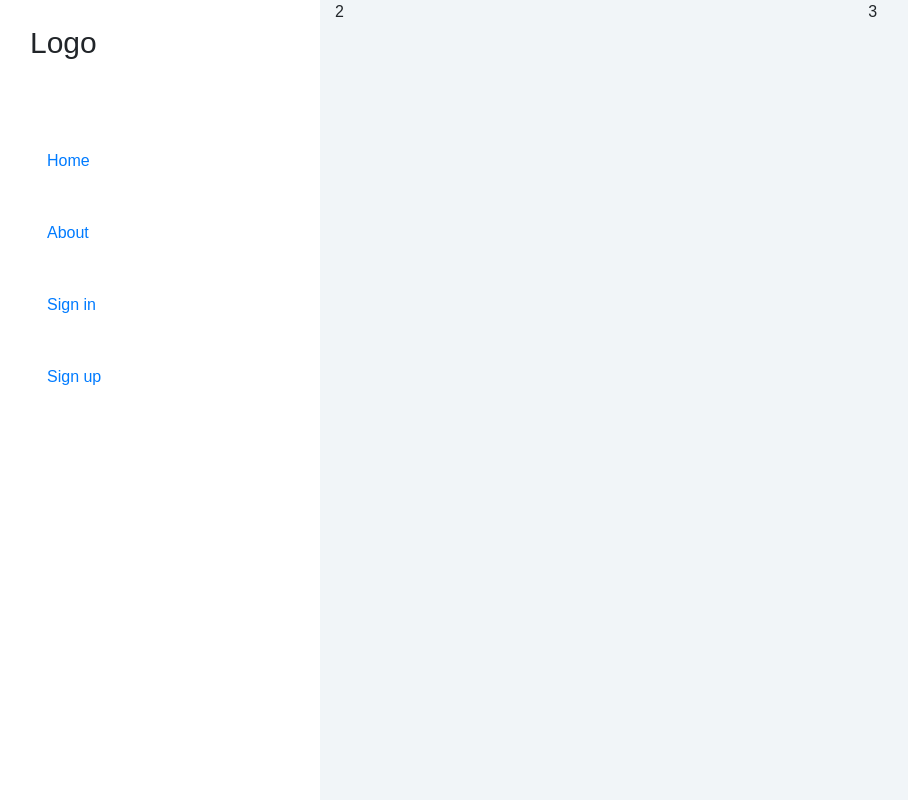
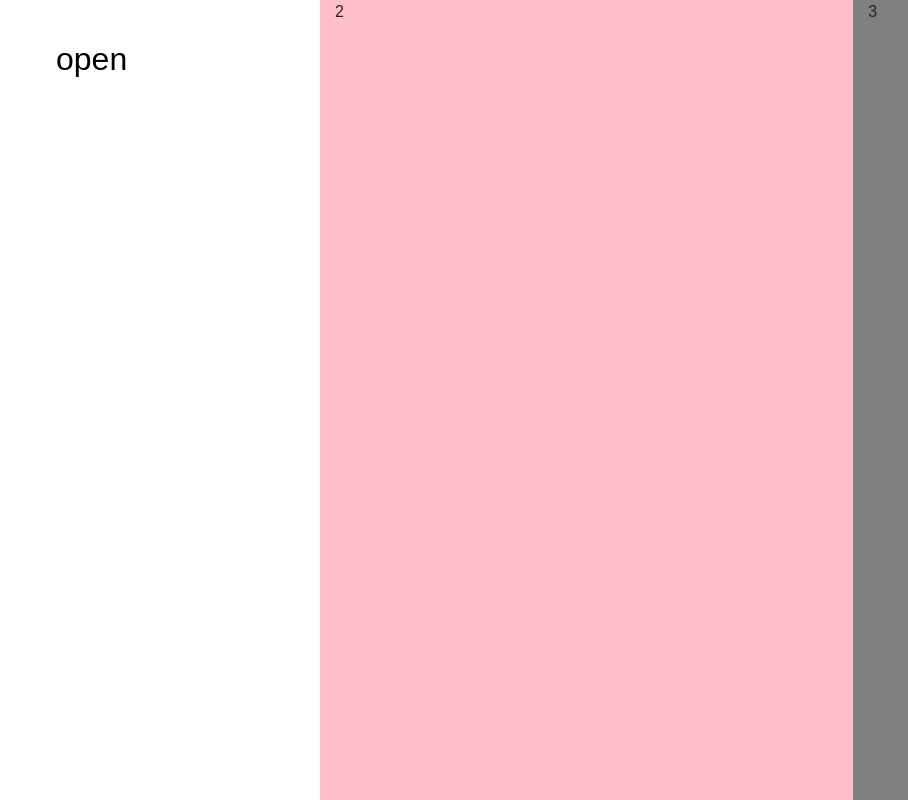
Before and after one commit to hashim222/p5-coding-library, a React (Create React App) app: page / in a window 1280 px wide. Shown: the whole page, without its empty margins (0-908 px from the left). Built offline with nearby package versions, Linux system fonts and the light colour scheme.

Commit message:
Toggle functionality added to the side navbar

```diff
--- a/src/App.js
+++ b/src/App.js
@@ -1,20 +1,19 @@
 import { Container, Row, Col } from "react-bootstrap";
 import styles from "./App.module.css";
-import SideNavBar from "./components/NavBar";
+import SideNavBar from "./components/SideNavBar";
+import Home from "./components/ShowNavBar";
 
 function App() {
   return (
     <div className={styles.App}>
       <Container fluid>
         <Row>
-          <Col
-            lg={3}
-            className={`${styles.NavBarBgColor} d-none d-lg-block`}
-          >
+          <Col lg={3} className={`${styles.NavBarBgColor}`}>
+            <Home />
             <SideNavBar />
           </Col>
-          <Col lg={5}>2</Col>
-          <Col lg={4}>3</Col>
+          <Col lg={5} style={{backgroundColor:'pink'}}>2</Col>
+          <Col lg={4} style={{backgroundColor:'grey'}}>3</Col>
         </Row>
       </Container>
     </div>
--- /dev/null
+++ b/src/components/ShowNavBar.js
@@ -0,0 +1,16 @@
+import React from "react";
+import { useGlobalContext } from "./context";
+import styles from "../styles/ShowNavBar.module.css";
+
+const Home = () => {
+  const { openSidebar } = useGlobalContext();
+  return (
+    <main className={styles.ContextNavBarHeight}>
+      <button onClick={openSidebar} className={styles.SidebarToggle}>
+        open
+      </button>
+    </main>
+  );
+};
+
+export default Home;
--- a/src/components/NavBar.js
+++ b/src/components/SideNavBar.js
@@ -1,12 +1,29 @@
 import React from "react";
 import { Nav } from "react-bootstrap";
 import styles from "../styles/SideNavBar.module.css";
+import { useGlobalContext } from "./context";
 
 const SideNavBar = () => {
+  const { isSidebarOpen, closeSidebar } = useGlobalContext();
+
   return (
-    <div className={`${styles.SideNavbarHeight}`}>
+    <div
+      className={`${
+        isSidebarOpen
+          ? `${styles.Sidebar} ${styles.ShowSidebar}`
+          : `${styles.Sidebar}`
+      }`}
+    >
+      <div className={styles.SidebarHeader}>
+        <button className={styles.CloseBtn} onClick={closeSidebar}>
+          close
+        </button>
+      </div>
       <div className={styles.SiteLogo}>Logo</div>
-      <Nav defaultActiveKey="/home" className={`${styles.NavLinkHeader} flex-column`}>
+      <Nav
+        defaultActiveKey="/home"
+        className={`${styles.NavLinkHeader} flex-column`}
+      >
         <Nav.Link href="/home">
           <div>Home</div>
         </Nav.Link>
--- /dev/null
+++ b/src/components/context.js
@@ -0,0 +1,32 @@
+import React, { useState, useContext } from 'react';
+
+const AppContext = React.createContext();
+
+const AppProvider = ({ children }) => {
+  const [isSidebarOpen, setIsSidebarOpen] = useState(false);
+
+  const openSidebar = () => {
+    setIsSidebarOpen(true);
+  };
+  const closeSidebar = () => {
+    setIsSidebarOpen(false);
+  };
+
+  return (
+    <AppContext.Provider
+      value={{
+        isSidebarOpen,
+        openSidebar,
+        closeSidebar,
+      }}
+    >
+      {children}
+    </AppContext.Provider>
+  );
+};
+
+export const useGlobalContext = () => {
+  return useContext(AppContext);
+};
+
+export { AppContext, AppProvider };
--- a/src/index.js
+++ b/src/index.js
@@ -1,14 +1,17 @@
-import React from 'react';
-import ReactDOM from 'react-dom';
-import './index.css';
-import App from './App';
-import reportWebVitals from './reportWebVitals';
+import React from "react";
+import ReactDOM from "react-dom";
+import "./index.css";
+import App from "./App";
+import reportWebVitals from "./reportWebVitals";
+import { AppProvider } from "./components/context";
 
 ReactDOM.render(
   <React.StrictMode>
-    <App />
+    <AppProvider>
+      <App />
+    </AppProvider>
   </React.StrictMode>,
-  document.getElementById('root')
+  document.getElementById("root")
 );
 
 // If you want to start measuring performance in your app, pass a function
--- /dev/null
+++ b/src/styles/ShowNavBar.module.css
@@ -0,0 +1,16 @@
+.ContextNavBarHeight {
+  min-height: 100vh;
+}
+
+.SidebarToggle {
+  background-color: aqua;
+  position: fixed;
+  top: 2rem;
+  left: 3rem;
+  font-size: 2rem;
+  background: transparent;
+  border-color: transparent;
+  transition: all 0.3s linear;
+  cursor: pointer;
+  animation: bounce 2s ease-in-out infinite;
+}
--- a/src/styles/SideNavBar.module.css
+++ b/src/styles/SideNavBar.module.css
@@ -1,7 +1,3 @@
-.SideNavbarHeight {
-  min-height: 100vh;
-}
-
 .SiteLogo {
   padding: 20px 15px 20px 15px;
   margin-bottom: 40px;
@@ -12,3 +8,66 @@
   padding: 8px;
   margin: 8px;
 }
+
+@keyframes bounce {
+  0% {
+    transform: scale(1);
+  }
+  50% {
+    transform: scale(1.5);
+  }
+  100% {
+    transform: scale(1);
+  }
+}
+
+/*
+===============
+Sidebar
+===============
+*/
+.SidebarHeader {
+  display: flex;
+  justify-content: space-between;
+  align-items: center;
+  padding: 1rem 1.5rem;
+}
+.CloseBtn {
+  font-size: 1.75rem;
+  background: transparent;
+  border-color: transparent;
+  color: var(--clr-primary-5);
+  transition: all 0.3s linear;
+  cursor: pointer;
+  color: var(--clr-red-dark);
+  margin-top: 0.2rem;
+}
+.CloseBtn:hover {
+  color: var(--clr-red-light);
+}
+.Logo {
+  justify-self: center;
+  height: 40px;
+}
+
+.Sidebar {
+  position: fixed;
+  top: 0;
+  left: 0;
+  width: 100%;
+  height: 100%;
+  background-color: #fff;
+  grid-template-rows: auto 1fr auto;
+  row-gap: 1rem;
+  box-shadow: var(--clr-red-dark);
+  transition: all 0.3s linear;
+  transform: translate(-100%);
+}
+.ShowSidebar {
+  transform: translate(0);
+}
+@media screen and (min-width: 676px) {
+  .Sidebar {
+    width: 30%;
+  }
+}
```
